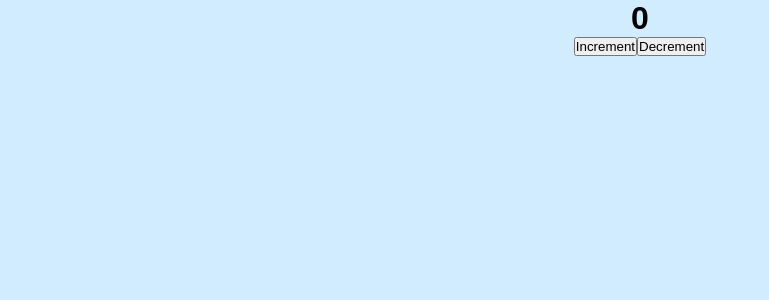
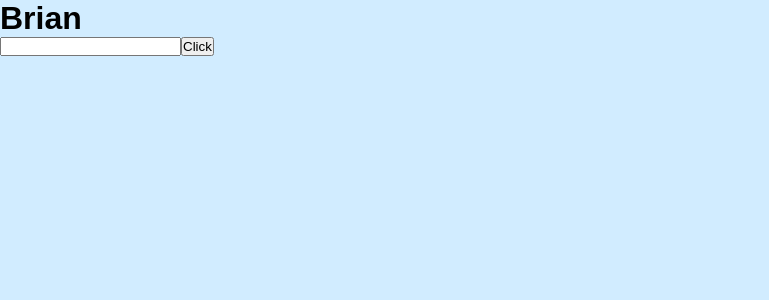
Before and after one commit to rhandyta/todolist-C, a React (Create React App) app: page / in a window 1280 px wide. Shown: the top 300 px of the page, without its empty margins (0-769 px from the left). Built offline with nearby package versions, Linux system fonts and the light colour scheme.

Commit message:
use context

```diff
--- a/src/App.js
+++ b/src/App.js
@@ -1,10 +1,16 @@
 import { useState } from "react";
 import "./App.css";
 import TodoList from "./Components/TodoList";
+import Parent from "./UseContext/Parent";
+import { AppProvider } from "./UseContext/UseContext";
 import UseReducerCounter from "./UseReducer/UseReducerCounter";
 import UseRef from "./UseRef/UseRef";
 function App() {
-    return <UseReducerCounter />;
+    return (
+        <AppProvider>
+            <Parent />
+        </AppProvider>
+    );
 }
 
 export default App;
--- /dev/null
+++ b/src/UseContext/Child.js
@@ -0,0 +1,21 @@
+import React, { useRef } from "react";
+import { useAppContext } from "./UseContext";
+
+function Child() {
+    const context = useAppContext();
+    const inputRef = useRef();
+
+    function handleClick(e) {
+        context.setName(inputRef.current.value);
+        inputRef.current.value = "";
+    }
+    return (
+        <div>
+            <h1>{context.name}</h1>
+            <input type="text" ref={inputRef} />
+            <button onClick={handleClick}>Click</button>
+        </div>
+    );
+}
+
+export default Child;
--- /dev/null
+++ b/src/UseContext/Parent.js
@@ -0,0 +1,12 @@
+import React from "react";
+import Child from "./Child";
+
+function Parent() {
+    return (
+        <div>
+            <Child />
+        </div>
+    );
+}
+
+export default Parent;
--- /dev/null
+++ b/src/UseContext/UseContext.js
@@ -0,0 +1,26 @@
+import { createContext, useContext, useEffect, useState } from "react";
+
+export const appContext = createContext();
+
+export function useAppContext() {
+    return useContext(appContext);
+}
+
+export function AppProvider({ children }) {
+    const [name, setName] = useState("");
+
+    useEffect(() => {
+        setName("Brian");
+    }, []);
+
+    const appContextValue = {
+        name,
+        setName,
+    };
+
+    return (
+        <appContext.Provider value={appContextValue}>
+            {children}
+        </appContext.Provider>
+    );
+}
```
